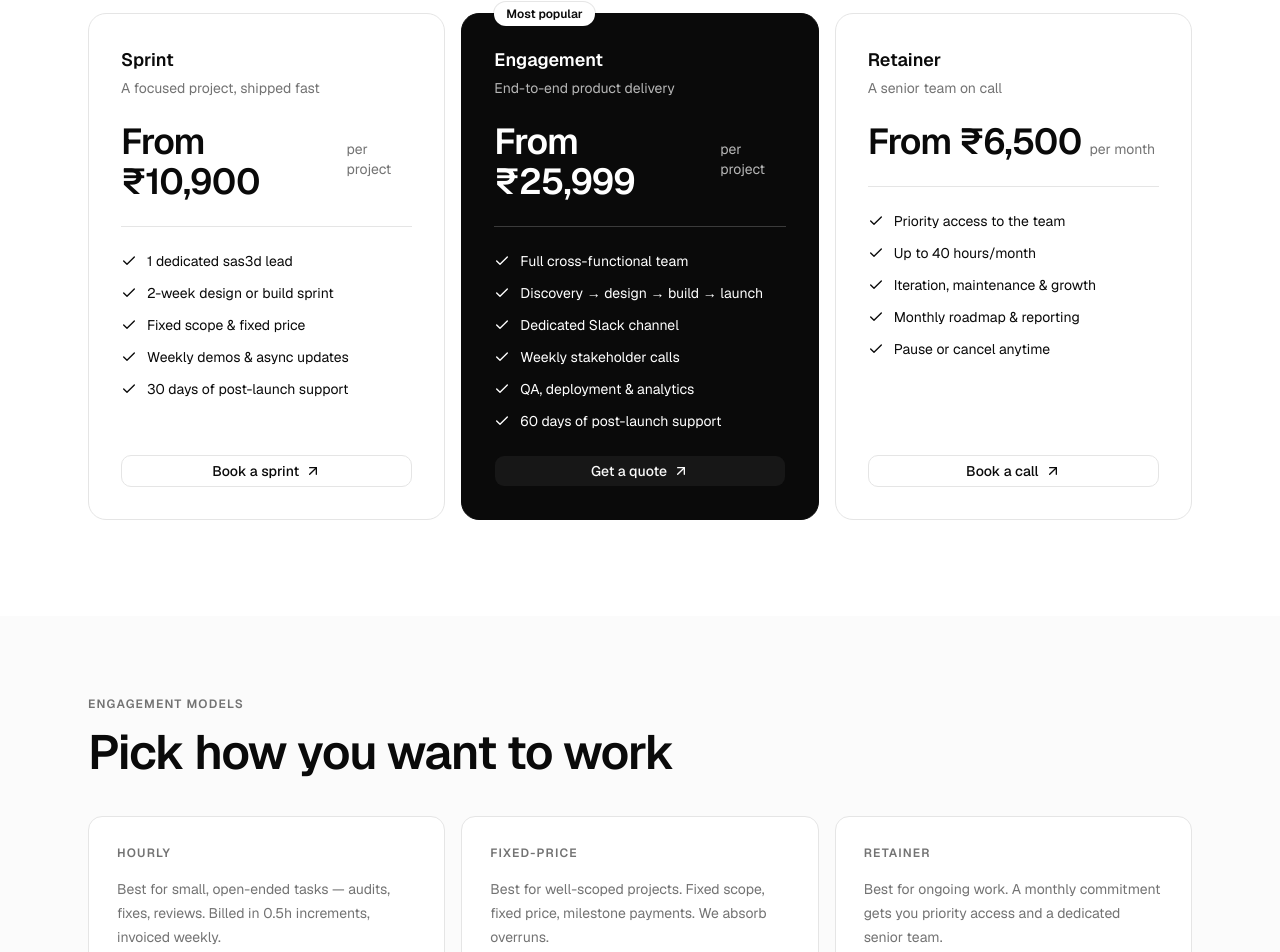
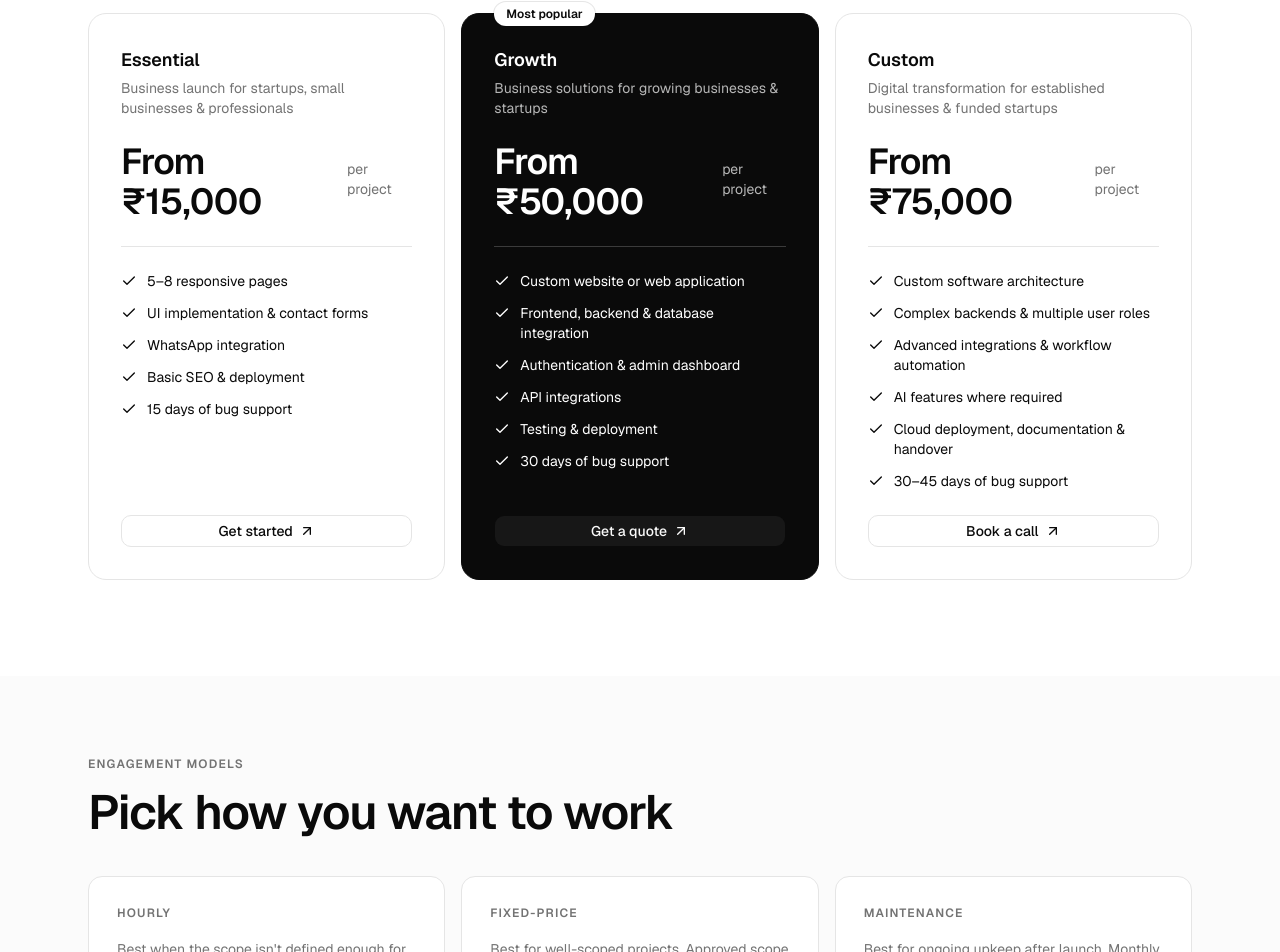
Before and after one commit to Shubhamprogrammar/sas3d, a Next.js app: page /pricing in a window 1280 px wide. Shown: the part 603-1555 px from the top of the page. Built offline with nearby package versions, Linux system fonts and the light colour scheme; no server answers.

Commit message:
changes in pricing Page

```diff
--- a/src/app/pricing/page.tsx
+++ b/src/app/pricing/page.tsx
@@ -16,7 +16,7 @@ import { pageSeo } from "@/lib/seo";
 
 const title = "Pricing";
 const description =
-  "Pricing and engagement models for SAS3D — fixed-price sprints, full engagements and monthly retainers.";
+  "Pricing and engagement models for SAS3D — Essential, Growth and Custom packages, hourly rates and maintenance plans.";
 
 export const metadata: Metadata = {
   title,
--- a/src/data/pricing.ts
+++ b/src/data/pricing.ts
@@ -2,49 +2,50 @@ import type { PricingPlan } from "@/types";
 
 export const pricingPlans: PricingPlan[] = [
   {
-    id: "sprint",
-    name: "Sprint",
-    tagline: "A focused project, shipped fast",
-    price: "From ₹10,900",
+    id: "essential",
+    name: "Essential",
+    tagline: "Business launch for startups, small businesses & professionals",
+    price: "From ₹15,000",
     period: "per project",
     features: [
-      "1 dedicated sas3d lead",
-      "2-week design or build sprint",
-      "Fixed scope & fixed price",
-      "Weekly demos & async updates",
-      "30 days of post-launch support",
+      "5–8 responsive pages",
+      "UI implementation & contact forms",
+      "WhatsApp integration",
+      "Basic SEO & deployment",
+      "15 days of bug support",
     ],
-    cta: "Book a sprint",
+    cta: "Get started",
   },
   {
-    id: "engagement",
-    name: "Engagement",
-    tagline: "End-to-end product delivery",
-    price: "From ₹25,999",
+    id: "growth",
+    name: "Growth",
+    tagline: "Business solutions for growing businesses & startups",
+    price: "From ₹50,000",
     period: "per project",
     features: [
-      "Full cross-functional team",
-      "Discovery → design → build → launch",
-      "Dedicated Slack channel",
-      "Weekly stakeholder calls",
-      "QA, deployment & analytics",
-      "60 days of post-launch support",
+      "Custom website or web application",
+      "Frontend, backend & database integration",
+      "Authentication & admin dashboard",
+      "API integrations",
+      "Testing & deployment",
+      "30 days of bug support",
     ],
     cta: "Get a quote",
     featured: true,
   },
   {
-    id: "retainer",
-    name: "Retainer",
-    tagline: "A senior team on call",
-    price: "From ₹6,500",
-    period: "per month",
+    id: "custom",
+    name: "Custom",
+    tagline: "Digital transformation for established businesses & funded startups",
+    price: "From ₹75,000",
+    period: "per project",
     features: [
-      "Priority access to the team",
-      "Up to 40 hours/month",
-      "Iteration, maintenance & growth",
-      "Monthly roadmap & reporting",
-      "Pause or cancel anytime",
+      "Custom software architecture",
+      "Complex backends & multiple user roles",
+      "Advanced integrations & workflow automation",
+      "AI features where required",
+      "Cloud deployment, documentation & handover",
+      "30–45 days of bug support",
     ],
     cta: "Book a call",
   },
@@ -54,20 +55,20 @@ export const engagementModels = [
   {
     title: "Hourly",
     description:
-      "Best for small, open-ended tasks — audits, fixes, reviews. Billed in 0.5h increments, invoiced weekly.",
-    startingAt: "₹500/hr",
+      "Best when the scope isn't defined enough for a fixed price — audits, fixes, ongoing changes. Billed at role-based hourly rates.",
+    startingAt: "₹700/hr",
   },
   {
     title: "Fixed-price",
     description:
-      "Best for well-scoped projects. Fixed scope, fixed price, milestone payments. We absorb overruns.",
-    startingAt: "₹10,900",
+      "Best for well-scoped projects. Approved scope document, fixed price and 40/40/20 milestone payments. Scope changes are quoted in writing.",
+    startingAt: "₹8,000",
   },
   {
-    title: "Retainer",
+    title: "Maintenance",
     description:
-      "Best for ongoing work. A monthly commitment gets you priority access and a dedicated senior team.",
-    startingAt: "₹6,500/mo",
+      "Best for ongoing upkeep after launch. Monthly or annual plans covering updates, fixes and support for websites and applications.",
+    startingAt: "₹2,000/mo",
   },
 ];
 
@@ -75,12 +76,22 @@ export const faqs = [
   {
     question: "How fast will you respond?",
     answer:
-      "We reply to every inquiry within one business day. In a sprint or retainer, you get responses within a few hours during working time via your dedicated Slack channel.",
+      "We reply to every inquiry within one business day. During a project, you get responses within a few hours during working time via your dedicated channel.",
   },
   {
     question: "What if the scope changes mid-project?",
     answer:
-      "Our fixed-price quotes include a clear change-control process. Small changes are absorbed; significant new scope is quoted transparently before any work begins — no surprises.",
+      "Every fixed-price project starts from an approved scope document. Any change needs your written approval and a revised estimate before work begins — no surprises.",
+  },
+  {
+    question: "How do payments work?",
+    answer:
+      "Standard projects are billed 40% in advance, 40% at the development milestone and 20% on completion. Small projects are 50% in advance and 50% before handover. Proposals are valid for 15 days.",
+  },
+  {
+    question: "Are taxes and third-party costs included?",
+    answer:
+      "No. GST is stated separately where applicable. Hosting, domains, WhatsApp provider fees, AI API usage and other third-party charges are billed separately — never hidden in development fees.",
   },
   {
     question: "Can you sign an NDA?",
@@ -90,16 +101,16 @@ export const faqs = [
   {
     question: "Do you work with clients in our timezone?",
     answer:
-      "We're fully remote and overlap with US, EU and Asia-Pacific timezones. Weekly calls are scheduled at your convenience and everything else runs async.",
+      "We're fully remote and overlap with US, EU and Asia-Pacific timezones. International projects are quoted in USD. Weekly calls are scheduled at your convenience and everything else runs async.",
   },
   {
     question: "Who owns the code and designs?",
     answer:
-      "You do. Once the invoice is paid, all designs, code, and content are 100% yours — including the files, repos and credentials.",
+      "You do. Source-code ownership and transfer terms are written into every contract — once the final invoice is paid, all designs, code and content are yours, including the files, repos and credentials.",
   },
   {
     question: "What if we need ongoing support after launch?",
     answer:
-      "Every project includes a free post-launch support window. After that, you can move to a monthly retainer or buy support hours as needed.",
+      "Every project includes 15–45 days of bug support, depending on the package. After that, you can move to a monthly or annual maintenance plan starting at ₹2,000/month.",
   },
 ];
```
Also changed, not shown: src/lib/mongodb.ts (+8 -0 lines).
